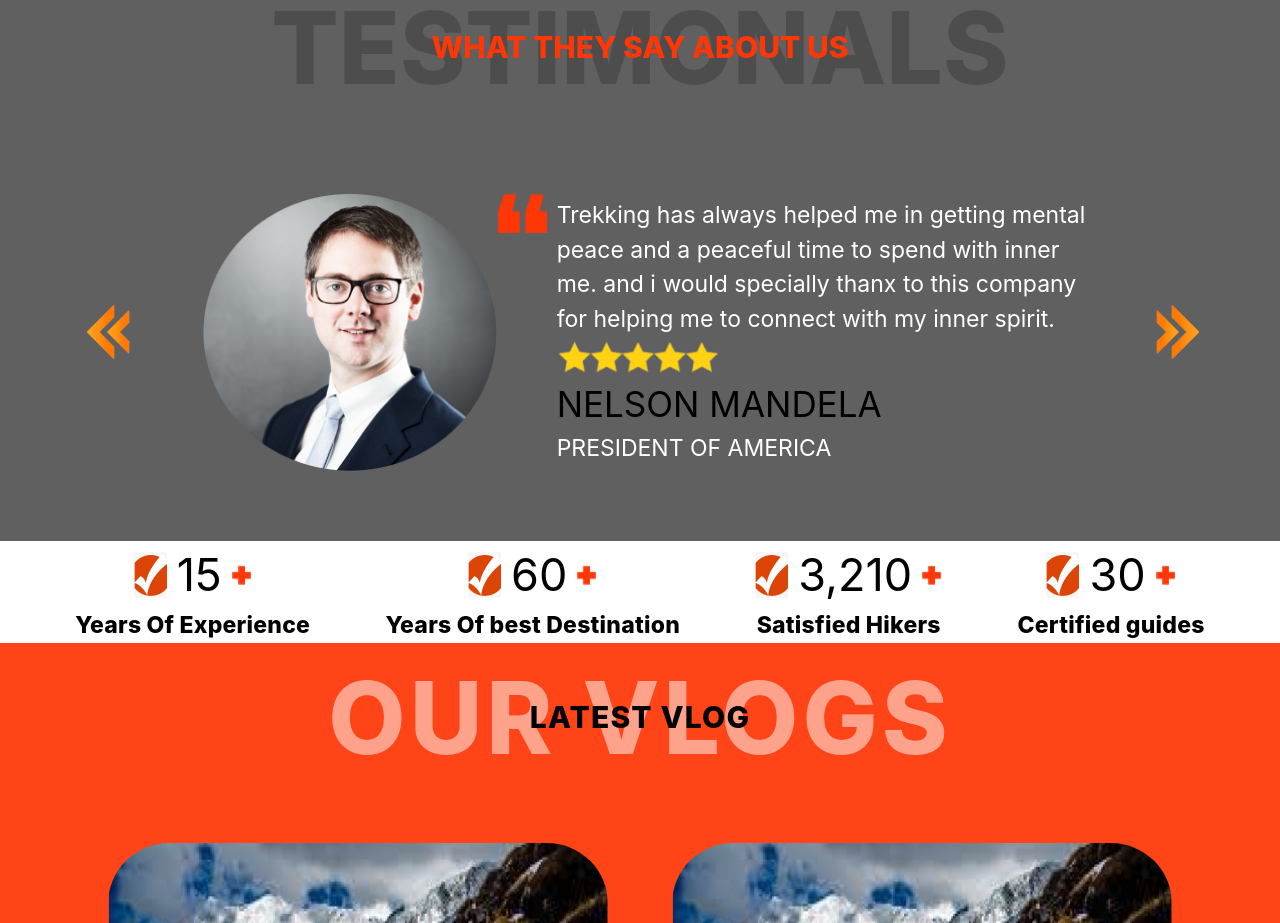
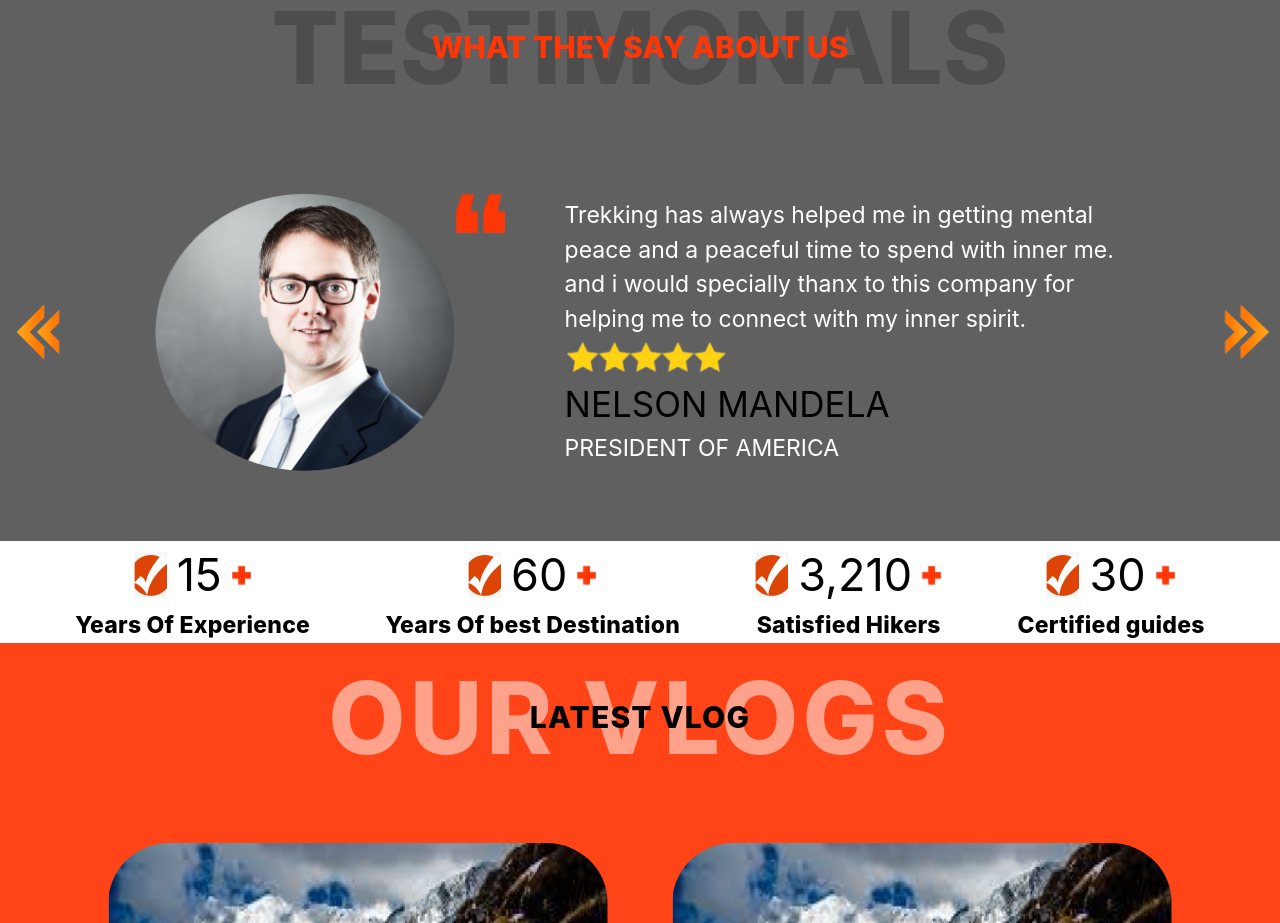
Before and after one commit to Amitrawat4532/Trekkings, a Next.js app: page / in a window 1280 px wide. Shown: the part 7160-8083 px from the top of the page. Built offline with nearby package versions, Linux system fonts and the light colour scheme.

Commit message:
fix arrow

```diff
--- a/components/Testimonal.js
+++ b/components/Testimonal.js
@@ -64,7 +64,14 @@
           </Text>
         </Flex>
       </Flex>
-
+      {/* $$$$$$$$$$$$$testimonal container$$$$$$$$$$$$4 */}
+      <Flex background="#606060">
+        <Image
+          src="./images/leftarrow.png"
+          width={["60px", "65px", "76px", "76px"]}
+          height={["62px", "68px", "78px", "78px"]}
+          alignSelf="center"
+        />
         {/* Main Testimonal */}
         <Flex
           width="100%"
@@ -74,20 +81,11 @@
           padding={["20px", "30px", "40px", "70px"]}
           flexDirection={["column", "column", "row", "row"]}
         >
-        <Image
-          src="./images/leftarrow.png"
-          width="76px"
-          height="78px"
-          alignSelf="center"
-          display={["none", "none", "none", "flex"]}
-        />
-
           <Flex
             width={["100%", "100%", "240px", "432px"]}
             height="100%"
             justifyContent="center"
           >
-          <Flex>
             <Image
               src="./images/testimonal.png"
               //  width="100%"
@@ -95,8 +93,11 @@
               width={["200px", "200px", "240px", "300px"]}
               height={["200px", "200px", "230px", "278px"]}
             />
-            <Image src="./images/uppercoma.png" width="50px" height="40px" />
-          </Flex>
+            <Image
+              src="./images/uppercoma.png"
+              width={["30px", "40px", "45px", "50px"]}
+              height={["25px", "30px", "35px", "40px"]}
+            />
           </Flex>
           <Flex
             width={["100%", "100%", "60%", "68%"]}
@@ -109,9 +110,9 @@
               fontSize="23px"
               textAlign={["center", "center", "start", "start"]}
             >
-            Trekking has always helped me in getting mental peace and a peaceful
-            time to spend with inner me. and i would specially thanx to this
-            company for helping me to connect with my inner spirit.
+              Trekking has always helped me in getting mental peace and a
+              peaceful time to spend with inner me. and i would specially thanx
+              to this company for helping me to connect with my inner spirit.
             </Text>
             <Flex
               width="100%"
@@ -136,12 +137,12 @@
               PRESIDENT OF AMERICA
             </Text>
           </Flex>
+        </Flex>
         <Image
           src="./images/rightarrow.png"
-          width="76px"
-          height="78px"
+          width={["60px", "65px", "76px", "76px"]}
+          height={["62px", "68px", "78px", "78px"]}
           alignSelf="center"
-          display={["none", "none", "none", "flex"]}
         />
       </Flex>
 
```
Lines whose indentation alone changed are shown as unchanged.
